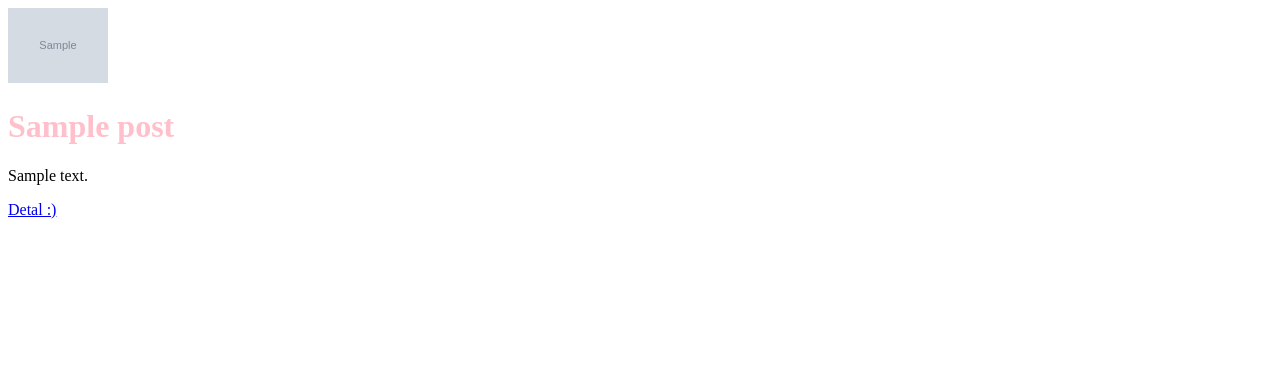
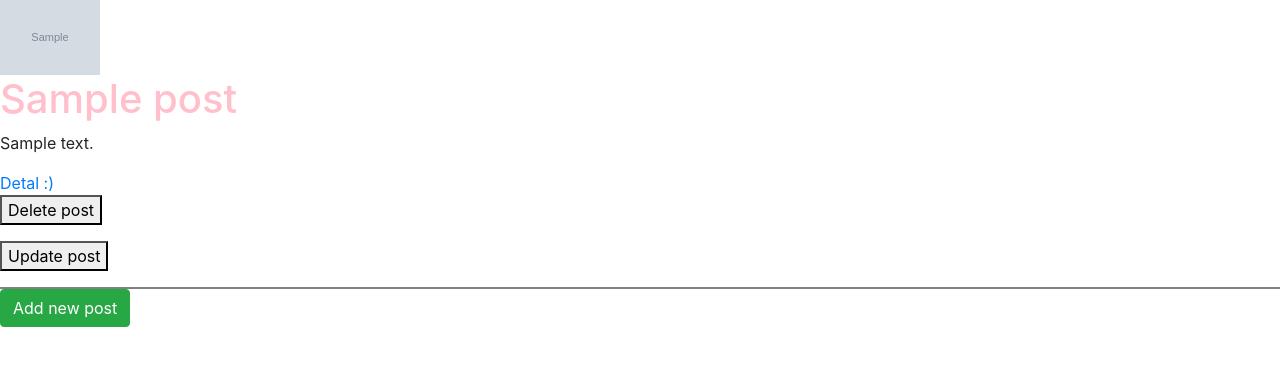
Before and after one commit to MaciejWiatr/Django-Blog, a Django app: page / in a window 1280 px wide. Shown: the top 366 px of the page. Run offline with Django 3.2, Linux system fonts and the light colour scheme; tables that the repository leaves empty hold one stand-in row (values such as "Sample post"); grey boxes marked "Sample" are stand-in pictures; some libraries are stand-ins or nearby versions.

Commit message:
Finish CRUD functionality

```diff
--- /dev/null
+++ b/blog/templates/blog/base.html
@@ -0,0 +1,18 @@
+{% load static %}
+<html lang="en">
+<head>
+    <meta charset="UTF-8">
+    <link rel="shortcut icon" href="{% static "blog/img/favicon.ico" %}"/>
+    <title>{% block title %}
+        Witam
+    {% endblock %}</title>
+    <link rel="stylesheet" href="https://stackpath.bootstrapcdn.com/bootstrap/4.4.1/css/bootstrap.min.css"
+          integrity="sha384-Vkoo8x4CGsO3+Hhxv8T/Q5PaXtkKtu6ug5TOeNV6gBiFeWPGFN9MuhOf23Q9Ifjh" crossorigin="anonymous">
+    <link rel="stylesheet" href="{% static "blog/css/style.css" %}" type="text/css">
+</head>
+<body>
+{% block content %}
+
+{% endblock %}
+</body>
+</html>
--- a/blog/templates/blog/index.html
+++ b/blog/templates/blog/index.html
@@ -1,18 +1,18 @@
-{% load static %}
-<!DOCTYPE html>
+{% extends "blog/base.html" %}
 <html lang="en">
 <head>
-    <link rel="shortcut icon" href="{% static "blog/img/favicon.ico" %}"/>
+
     <meta charset="UTF-8">
-    <title>Blog Macieja Wiatra</title>
-    <link rel="stylesheet" href="{% static "blog/css/style.css" %}" type="text/css">
+    <title>{% block title %}Blog Macieja Wiatra{% endblock %}</title>
+
 </head>
 <body>
+{% block content %}
 
     {% if messages %}
         {% for mess in messages %}
 
-        <div>{{ mess }}</div>
+            <div class="alert alert-success">{{ mess }}</div>
 
         {% endfor %}
 
@@ -20,13 +20,30 @@
 
     {% for post in posts %}
 
-    <div class="post">
+        <div class="post" style="border-bottom: 2px solid grey">
             <img style="max-width: 100px" src="{{ post.image.url }}" alt="img">
             <h1>{{ post.title }}</h1>
             <p>{{ post.text|striptags|safe|truncatewords:20 }}</p>
             <a href="{{ post.get_absolute_url }}">Detal :)</a>
+            <form action="/post/delete/{{ post.slug }}/">
+                <button type="submit">Delete post</button>
+            </form>
+            <form action="/post/update/{{ post.slug }}/">
+                <button type="submit">Update post</button>
+            </form>
         </div>
 
     {% endfor %}
+
+    <form action="/post/create">
+        <button class="btn btn-success">
+
+            Add new post
+        </button>
+
+    </form>
+
+{% endblock %}
+
+
 </body>
-</html>
--- a/blog/urls.py
+++ b/blog/urls.py
@@ -6,6 +6,8 @@ urlpatterns = [
     path('', views.index, name='index'),
     path('post/detail/<slug:slug>/', views.post_detail, name='post_detail'),
     path('post/delete/<slug:slug>/', views.delete_post, name='post_delete'),
-    path('comment/<str:action>/<int:pk>/', views.activate_comment, name='activate_comment')
+    path('comment/<str:action>/<int:pk>/', views.activate_comment, name='activate_comment'),
+    path('post/create/', views.PostCreate.as_view(), name='post_create'),
+    path('post/update/<slug:slug>/', views.PostUpdate.as_view(), name='post_update')
 ]
 app_name = 'blog'
--- a/blog/views.py
+++ b/blog/views.py
@@ -1,8 +1,8 @@
 from django.contrib import messages
 from django.contrib.admin.views.decorators import staff_member_required
 from django.shortcuts import render, get_object_or_404, redirect
-
-from .forms import CommentForm
+from django.views.generic.edit import CreateView, FormView, UpdateView
+from .forms import CommentForm, PostForm
 from .models import Post, Comment
 
 
@@ -37,7 +37,7 @@ def post_detail(request, slug):
 @staff_member_required
 def delete_post(request, slug):
     post = get_object_or_404(Post, slug=slug)
-    messages.info(request,f'Post "{post.title[:15]}" id:{post.id} został usunięty')
+    messages.info(request, f'Post "{post.title[:15]}" id:{post.id} został usunięty')
     post.delete()
     return redirect("blog:index")
 
@@ -49,7 +49,27 @@ def activate_comment(request, action, pk):
     if action == 'activate':
         comment.active = True
         comment.save()
+        messages.info(request, 'Komentarz został zaakceptowany')
         return redirect("blog:post_detail", slug=comment_post.slug)
     elif action == 'delete':
         comment.delete()
+        messages.info(request, 'Komentarz został usunięty')
         return redirect("blog:post_detail", slug=comment_post.slug)
+
+
+class PostCreate(FormView):
+    template_name = "blog/post_form.html"
+    model = Post
+    form_class = PostForm
+    success_url = '/'
+    fields = ['title', 'text', 'image', 'files']
+
+    def form_valid(self, form):
+        post = form.save()
+        post.save()
+        return super().form_valid(form)
+
+
+class PostUpdate(UpdateView):
+    model = Post
+    fields = ['title', 'text', 'image', 'files']
```
Also changed, not shown: blog/forms.py (+11 -1 lines), blog/templates/blog/detail.html (+15 -8 lines), blog/templates/blog/post_form.html (added, +18 -0 lines). Lines whose indentation alone changed are shown as unchanged.
